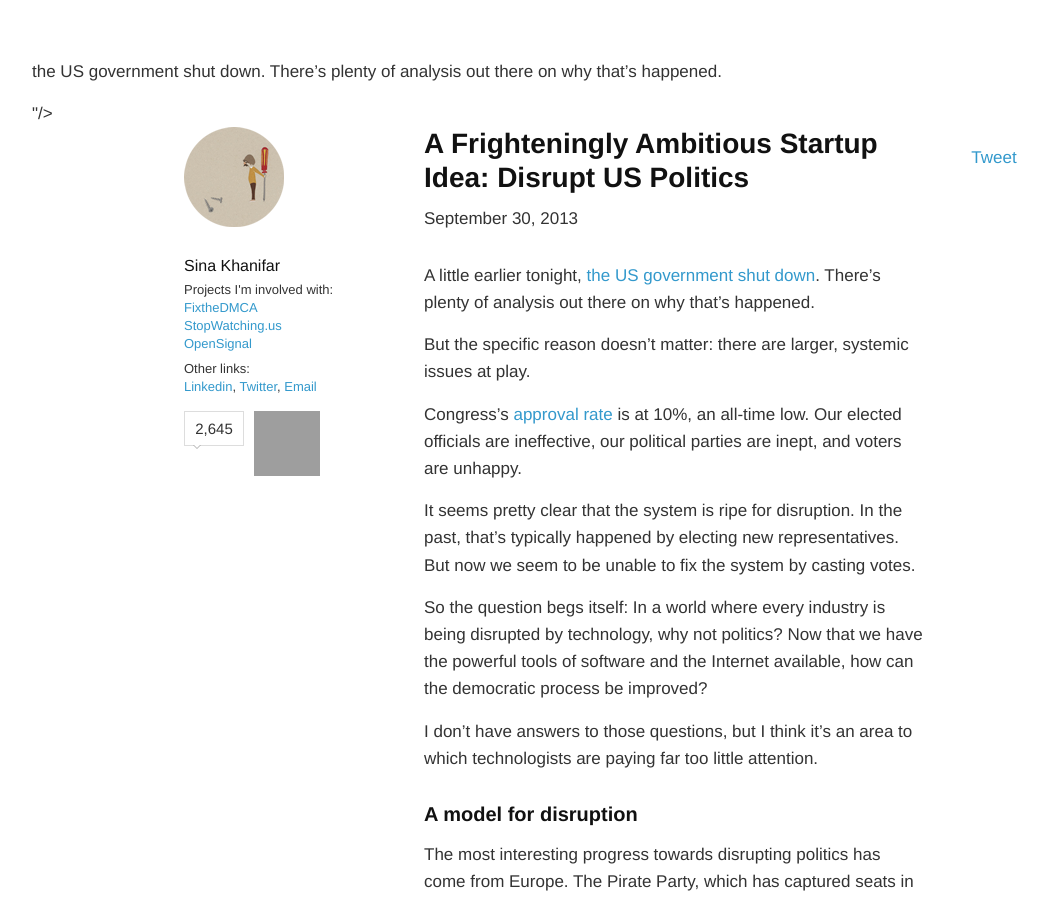
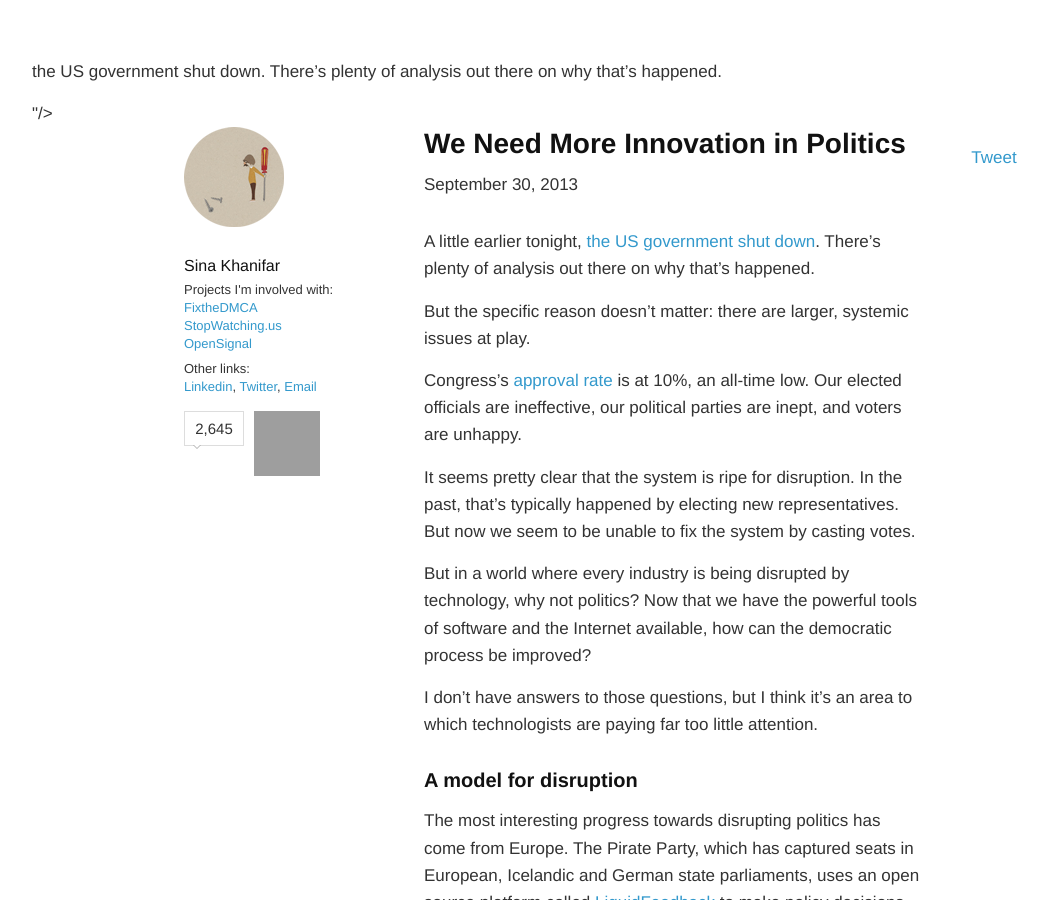
Before and after one commit to sinak/sinak.github.com, a Jekyll site: the page built from _posts/2013-09-30-disrupt-us-politics.md, in a window 1280 px wide and 900 px high. Shown: the whole window, without its empty margins (26-1074 px from the left). Built offline with Jekyll 4.4.1, drawn with Linux system fonts in a browser that asks for light colours; nearby versions of some CDN libraries; some web fonts are replaced; Markdown is read by kramdown in place of the engine named in the settings; comment, search, counter and statistics services are not loaded; grey boxes are pictures that could not be loaded.

Commit message:
Updated post title

```diff
--- a/_posts/2013-09-30-disrupt-us-politics.md
+++ b/_posts/2013-09-30-disrupt-us-politics.md
@@ -1,8 +1,8 @@
 ---
 layout: post
-title: "A Frighteningly Ambitious Startup Idea: Disrupt US Politics"
+title: "We Need More Innovation in Politics"
 category: posts
-tweet: "A Frighteningly Ambitious Startup Idea: Disrupt US Politics, by @sinak ->"
+tweet: "We Need More Innovation in Politics, by @sinak ->"
 
 excerpt:
 ---
@@ -15,7 +15,7 @@ excerpt:
 
 It seems pretty clear that the system is ripe for disruption. In the past, that’s typically happened by electing new representatives. But now we seem to be unable to fix the system by casting votes.
 
-So the question begs itself: In a world where every industry is being disrupted by technology, why not politics? Now that we have the powerful tools of software and the Internet available, how can the democratic process be improved?
+But in a world where every industry is being disrupted by technology, why not politics? Now that we have the powerful tools of software and the Internet available, how can the democratic process be improved?
 
 I don’t have answers to those questions, but I think it’s an area to which technologists are paying far too little attention.
 
```
